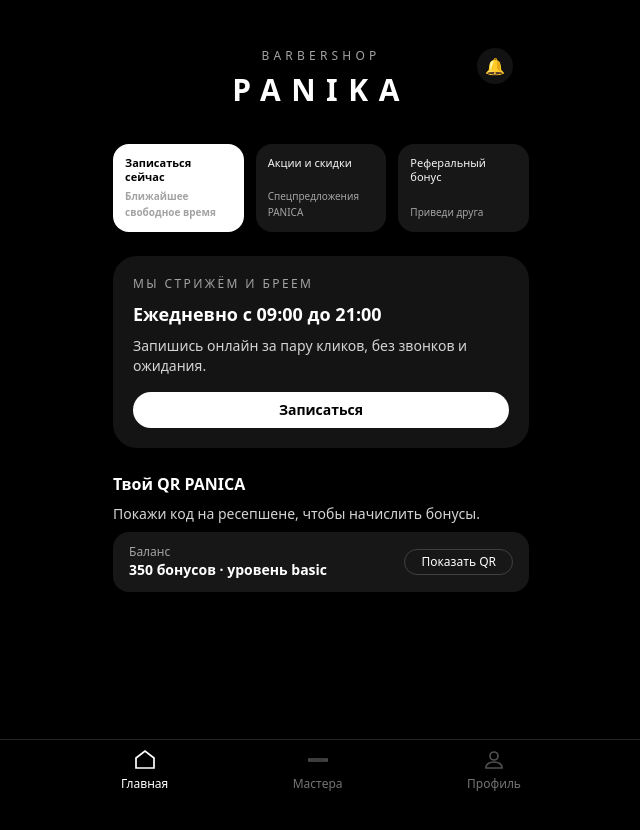
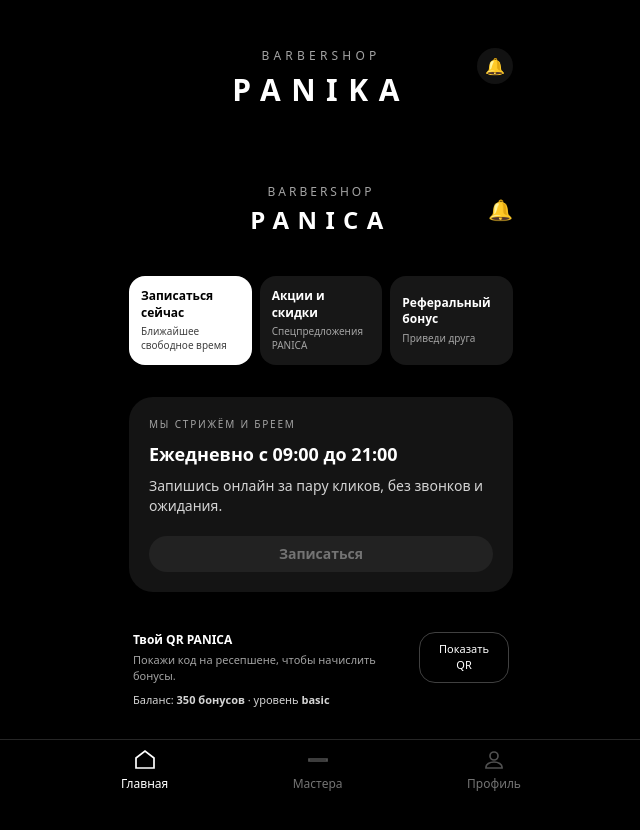
Before and after one commit to B3KI41/panica-app, a React app in the folder frontend/: page / in a window 1280 px wide. Shown: the top 830 px of the page, without its empty margins (319-959 px from the left). Before the commit the page ends 800 px from the top, so only its background shows below. Built offline with nearby package versions, Linux system fonts and the light colour scheme; the HTML template or start-up script is replaced by a standard one.

Commit message:
Update HomeScreen layout

```diff
--- a/frontend/src/pages/HomeScreen.tsx
+++ b/frontend/src/pages/HomeScreen.tsx
@@ -1,91 +1,148 @@
-import React from 'react';
+// src/pages/HomeScreen.tsx
+import React from "react";
+import { useTelegram } from "../context/TelegramContext";
 
-type Props = {
-  goToBarbers: () => void;
+type ActionCard = {
+  id: "book" | "promo" | "refer";
+  title: string;
+  subtitle: string;
+  primary?: boolean; // опциональное поле
 };
 
-const actions = [
+const actions: ActionCard[] = [
   {
-    id: 'book',
-    title: 'Записаться сейчас',
-    subtitle: 'Ближайшее свободное время',
+    id: "book",
+    title: "Записаться сейчас",
+    subtitle: "Ближайшее свободное время",
     primary: true,
   },
   {
-    id: 'promo',
-    title: 'Акции и скидки',
-    subtitle: 'Спецпредложения PANICA',
+    id: "promo",
+    title: "Акции и скидки",
+    subtitle: "Спецпредложения PANICA",
   },
   {
-    id: 'refer',
-    title: 'Реферальный бонус',
-    subtitle: 'Приведи друга',
+    id: "refer",
+    title: "Реферальный бонус",
+    subtitle: "Приведи друга",
   },
-] as const;
+];
 
-export const HomeScreen: React.FC<Props> = ({ goToBarbers }) => {
+export const HomeScreen: React.FC = () => {
+  const { user } = useTelegram();
+
+  const handleActionClick = (action: ActionCard) => {
+    // пока что просто логируем — потом сюда добавим реальный функционал
+    console.log("Action click:", action.id);
+    // например:
+    // if (action.id === "book") навигация на экран записи
+  };
+
   return (
-    <div className="space-y-6">
-      {/* блок кнопок как в DDX */}
-      <div className="grid grid-cols-3 gap-3 text-xs">
+    <div className="min-h-screen bg-black text-white flex flex-col items-center">
+      {/* Контейнер по центру как мобильный экран */}
+      <div className="w-full max-w-md px-4 pt-10 pb-6">
+        {/* Шапка */}
+        <header className="flex items-center justify-between mb-10">
+          <div className="flex-1" />
+
+          <div className="text-center">
+            <div className="text-xs tracking-[0.25em] text-neutral-400">
+              BARBERSHOP
+            </div>
+            <div className="mt-1 text-2xl font-semibold tracking-[0.35em]">
+              PANICA
+            </div>
+            {user && (
+              <div className="mt-2 text-xs text-neutral-500">
+                {user.first_name}
+                {user.last_name ? ` ${user.last_name}` : ""} · @{user.username}
+              </div>
+            )}
+          </div>
+
+          <button
+            className="flex-1 flex justify-end text-xl"
+            aria-label="Уведомления"
+          >
+            <span>🔔</span>
+          </button>
+        </header>
+
+        {/* Верхние action-кнопки */}
+        <section className="mb-8">
+          <div className="grid grid-cols-3 gap-2 text-xs">
             {actions.map((action) => (
               <button
                 key={action.id}
-            onClick={action.id === 'book' ? goToBarbers : undefined}
-            className={
-              'flex flex-col justify-between rounded-2xl px-3 py-3 text-left ' +
-              (action.primary
-                ? 'bg-white text-black font-semibold'
-                : 'bg-neutral-900 text-neutral-100')
-            }
+                onClick={() => handleActionClick(action)}
+                className={`flex flex-col justify-center rounded-2xl px-3 py-3 text-left transition
+                  ${
+                    action.primary
+                      ? "bg-white text-black"
+                      : "bg-neutral-900 text-white"
+                  }`}
               >
-            <span className="text-[11px] leading-tight">{action.title}</span>
-            <span className="mt-1 text-[10px] text-neutral-400">
+                <span className="font-semibold leading-snug">
+                  {action.title}
+                </span>
+                <span
+                  className={`mt-1 text-[10px] leading-snug ${
+                    action.primary ? "text-neutral-700" : "text-neutral-400"
+                  }`}
+                >
                   {action.subtitle}
                 </span>
               </button>
             ))}
           </div>
+        </section>
 
-      {/* большая карточка "мы стрижём и бреем" */}
-      <section className="rounded-3xl bg-neutral-900/90 px-5 py-5">
-        <div className="text-xs uppercase tracking-[0.2em] text-neutral-400">
+        {/* Блок с режимом работы */}
+        <section className="mb-8">
+          <div className="rounded-3xl bg-neutral-900/90 px-5 py-5 shadow-lg shadow-black/60">
+            <div className="text-[10px] tracking-[0.18em] text-neutral-400 mb-2">
               МЫ СТРИЖЁМ И БРЕЕМ
             </div>
-        <div className="mt-2 text-lg font-semibold">
+            <div className="text-lg font-semibold mb-2">
               Ежедневно с 09:00 до 21:00
             </div>
-        <p className="mt-2 text-sm text-neutral-300">
+            <p className="text-sm text-neutral-300 mb-5">
               Запишись онлайн за пару кликов, без звонков и ожидания.
             </p>
 
             <button
-          onClick={goToBarbers}
-          className="mt-4 w-full rounded-full bg-white py-2 text-sm font-semibold text-black"
+              disabled
+              className="w-full rounded-full bg-neutral-800/80 py-2 text-sm font-semibold text-neutral-500 cursor-default"
             >
               Записаться
             </button>
+          </div>
         </section>
 
-      {/* блок с QR и бонусами */}
-      <section className="space-y-2 text-sm">
-        <div className="text-base font-semibold">Твой QR PANICA</div>
-        <p className="text-neutral-300">
+        {/* Блок с QR-кодом PANICA */}
+        <section className="mb-4">
+          <div className="rounded-3xl bg-black/10 px-1 py-2">
+            <div className="flex justify-between items-start gap-4">
+              <div className="text-xs">
+                <div className="font-semibold mb-1">Твой QR PANICA</div>
+                <p className="text-[11px] text-neutral-400">
                   Покажи код на ресепшене, чтобы начислить бонусы.
                 </p>
+                <p className="mt-2 text-[11px] text-neutral-300">
+                  Баланс: <b>350 бонусов</b> · уровень <b>basic</b>
+                </p>
+              </div>
 
-        <div className="mt-1 flex items-center justify-between rounded-2xl bg-neutral-900 px-4 py-3 text-xs">
-          <div>
-            <div className="text-neutral-400">Баланс</div>
-            <div className="text-sm font-semibold">
-              350 бонусов · уровень basic
-            </div>
-          </div>
-          <button className="rounded-full border border-neutral-700 px-4 py-1 text-xs">
+              <button className="rounded-2xl border border-neutral-700 px-3 py-2 text-[11px] font-medium">
                 Показать QR
               </button>
             </div>
+          </div>
         </section>
+      </div>
     </div>
   );
 };
+
+export default HomeScreen;
```
Lines whose indentation alone changed are shown as unchanged.
